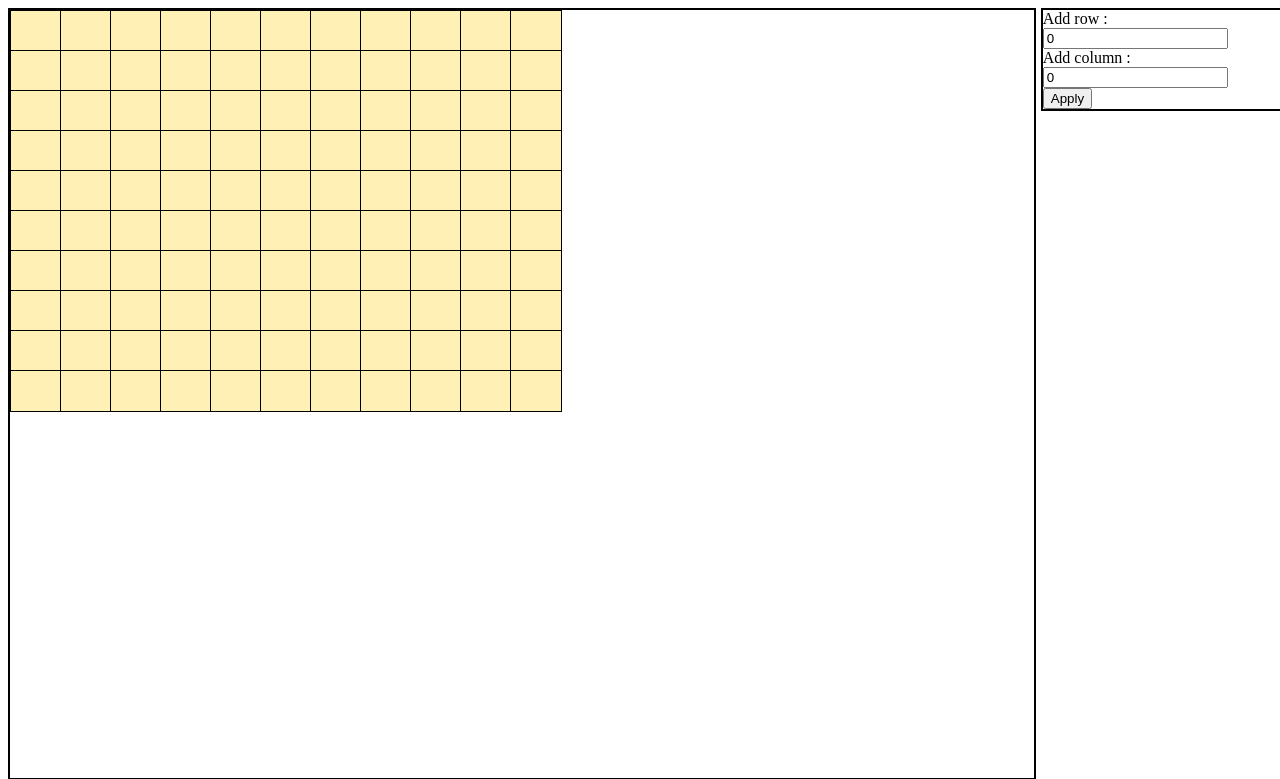
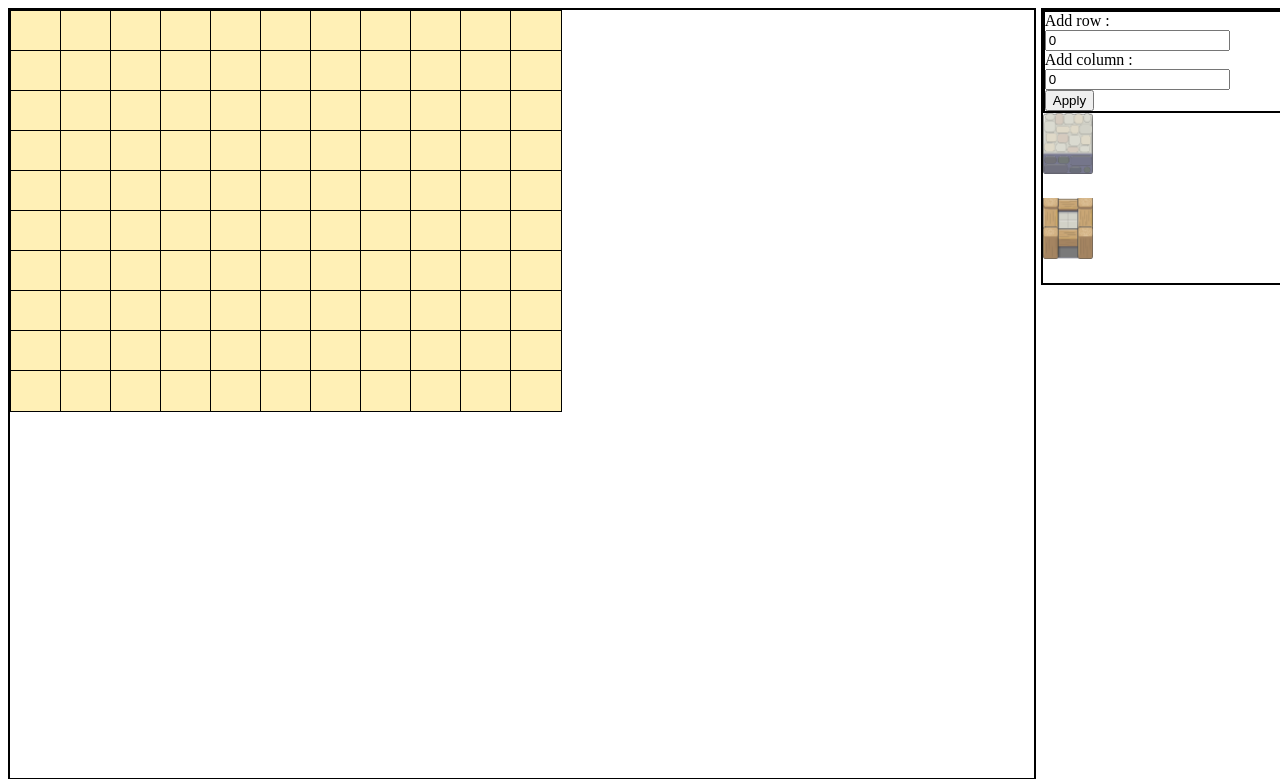
Before and after one commit to pangel/roguelike-BDD, a PHP site: page /editeur.html in a window 1280 px wide. Shown: the top 779 px of the page. Run offline with PHP 8.4, Linux system fonts and the light colour scheme; some libraries are stand-ins or nearby versions.

Commit message:
ajout d'une barre de séléction des tiles

```diff
--- a/editeur.html
+++ b/editeur.html
@@ -18,13 +18,14 @@
 <body class="">
   <div id="map">
   </div>
+  <div id="rightpanel">
     <form id="addrowcolumn">
       Add row :<input type="text" id="addrow" value="0"><br>
       Add column :<input type="text" id="addcolumn" value="0"><br>
       <input type="button" value="Apply" id="apply">
     </form>
-    <div id="tile">
-
+    <div id="tiles">
+    </div>
   </div>
 </body>
 </html>
--- a/js_editeur/app_control.js
+++ b/js_editeur/app_control.js
@@ -1,5 +1,8 @@
 App.currentTile = 'o';
-App.tiles = ['o','w'];
+App.tiles = [
+    {id: 'o', name: 'floor'},
+    {id: 'w', name: 'wall'}
+];
 
 App.control = {
 
@@ -43,6 +46,8 @@ App.control = {
 	    79: 'o'
 	};
 
+
+	//Ajout de rectangle de tiles à la souris
 	$(document).ready(function(){
 	    $('#map').on('mousedown',"div.t",function(){
 		var tab = $(this).attr('id').match('([0-9]+)_([0-9]+)');
@@ -77,6 +82,14 @@ App.control = {
 	    });
 	});
 
+
+	//Selection de la tile
+	$(document).ready(function(){
+	    $('#rightpanel').on('click',"div.tt",function(){
+		var tab = $(this).attr('id');
+		App.currentTile = tab;
+	    });
+	});
 
 	//Ajout de colonne et de ligne à la map
 	$(document).ready(function(){
--- a/js_editeur/init.js
+++ b/js_editeur/init.js
@@ -10,6 +10,10 @@ $(function() {
   var instances = [];
 
   App.map.initialize(map);
+    _.each(App.tiles, function(tile){
+	var t = $('<div class="tt '+tile.id+'" id="'+tile.id+'"></div>');
+	$('#tiles').append(t);
+    });
   App.control.initialize();
 
 
--- a/style_editeur.css
+++ b/style_editeur.css
@@ -15,10 +15,14 @@ body {
     height:100%;
 }
 
-#addrowcolumn {
+#rightpanel {
     border: 2px solid black;
     float: right;
     width:19%;
+}
+
+#addrowcolumn {
+    border: 2px solid black;
 }
 
 #map {
@@ -45,6 +49,12 @@ body {
   /* Les images des tiles font 100px par 170px
      background-size les remet à la bonne échelle
   */
+  background-size: 100%;
+}
+
+.tt {
+  width: 50px;
+  height: 85px;
   background-size: 100%;
 }
 
```
Lines whose indentation alone changed are shown as unchanged.
